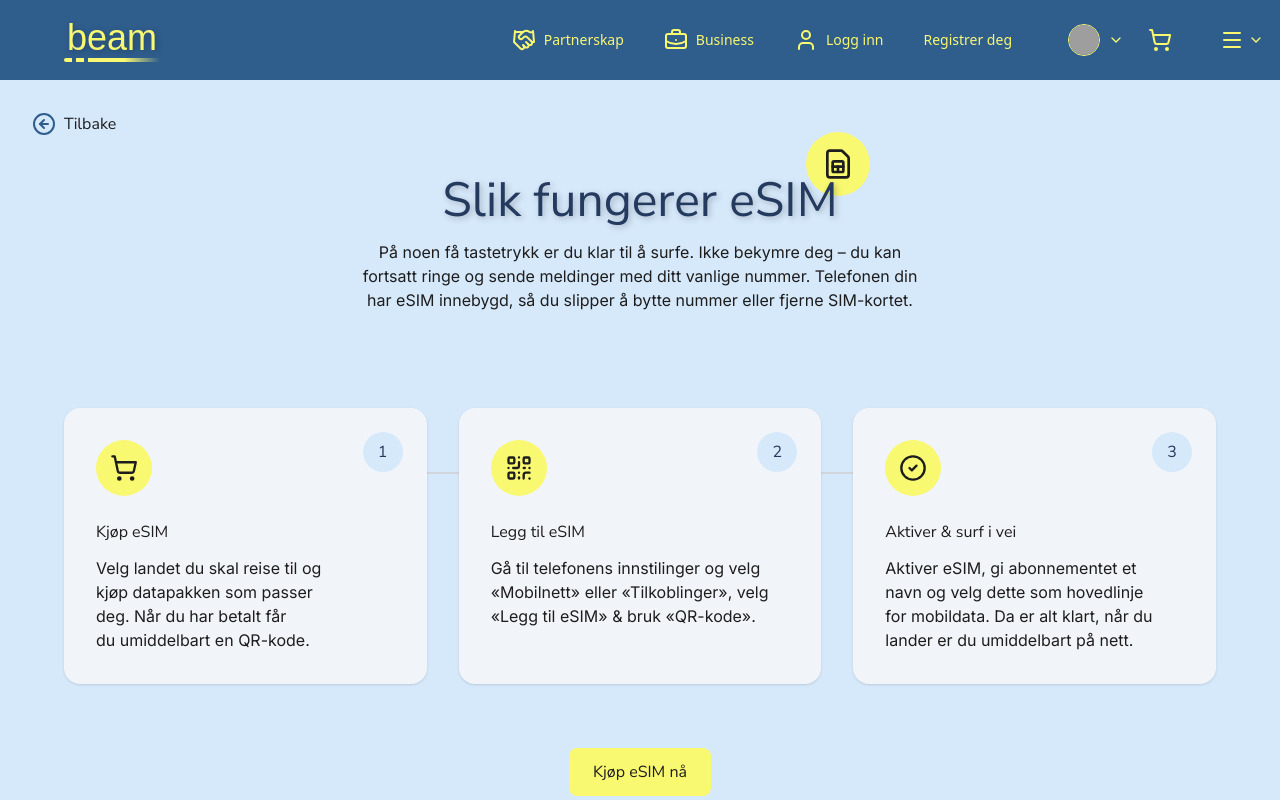
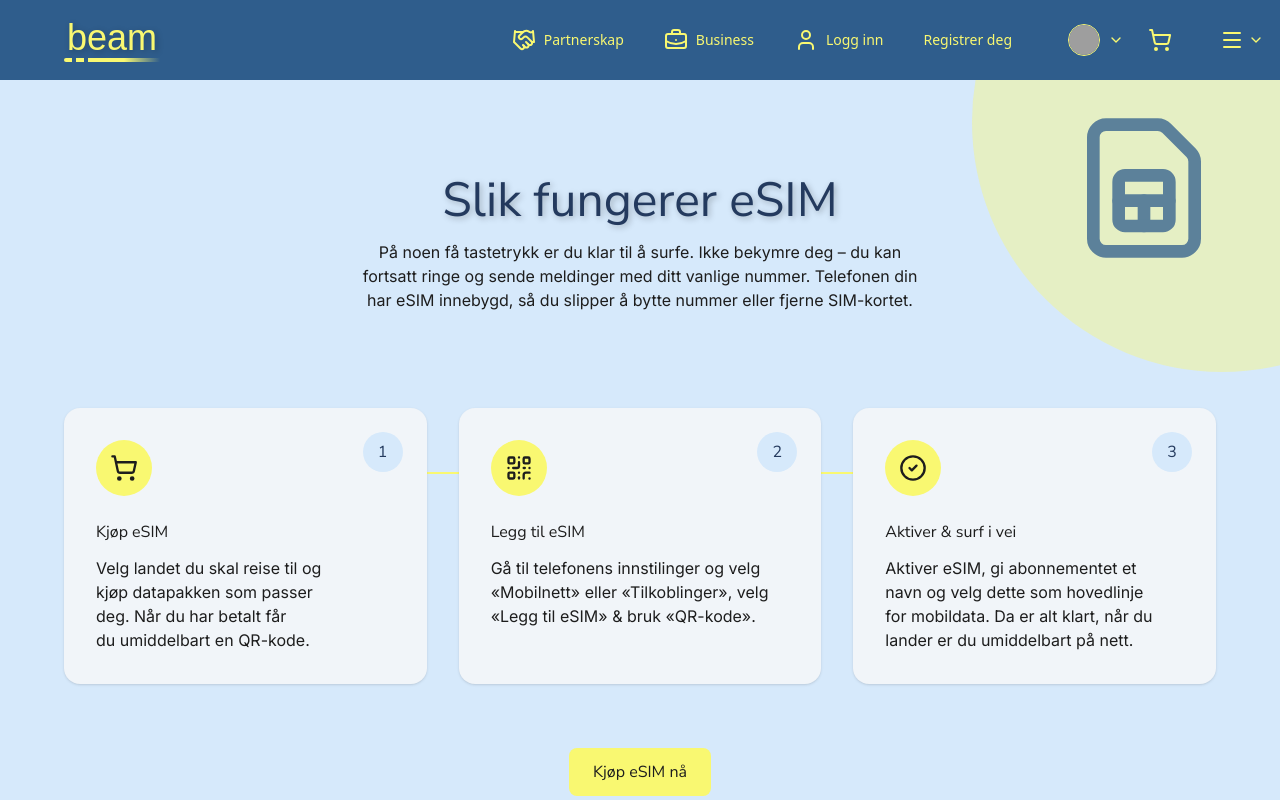
Before and after one commit to sjuriff/project-prototype, a Next.js app: page /info in a window 1280 px wide. Shown: the top 800 px of the page. Built offline with nearby package versions, Linux system fonts and the light colour scheme; grey boxes are pictures that could not be loaded; a web font is replaced by a local one.

Commit message:
Small fix on info hero

```diff
--- a/components/info/esim-step-hero.tsx
+++ b/components/info/esim-step-hero.tsx
@@ -1,10 +1,18 @@
+'use client'
 import { QrCode, CheckCircle2, CardSim, ShoppingCart } from 'lucide-react';
 import Link from 'next/link';
 import paths from '@/paths';
+import gsap from "gsap";
+import { useGSAP } from "@gsap/react";
+import { useRef } from 'react';
+
 
 import PrimaryButton from '@/components/buttons/primary-button';
+gsap.registerPlugin(useGSAP);
 
 export default function EsimStepHero() {
+  const iconRef = useRef<HTMLDivElement>(null);
+  const containerRef = useRef<HTMLDivElement>(null);
   const steps = [
     {
       number: 1,
@@ -29,15 +37,32 @@ export default function EsimStepHero() {
     }
   ];
 
+  useGSAP(() => {
+
+    if (!iconRef.current) return
+    gsap.fromTo(iconRef.current, {
+      opacity: 0,
+      x: '100%',
+      duration: 0.8,
+    },
+      {
+        opacity: 1,
+        x: 0,
+        duration: 0.7,
+        ease: "power4.out",
+      })
+  }, { scope: containerRef })
+
   return (
-    <div className="min-h-[50vh]  bg-secondary font-body  py-16 px-4 sm:px-6 lg:px-8" >
+    <div ref={containerRef} className="min-h-[50vh] relative  bg-secondary font-body  py-16 px-4 sm:px-6 lg:px-8" >
+      <div ref={iconRef} className="hidden opacity-0  absolute md:block z-0 top-8 md:-top-52 -right-48 items-center h-[500px] w-[500px] flex justify-center gap-3  bg-primary/40 rounded-full" >
+        <CardSim className="h-12 w-12 absolute top-60 left-24  md:w-38 md:h-38 z-0 text-tertiary opacity-75    " />
+      </div>
       <div className="max-w-6xl  mx-auto">
         {/* Hero Header */}
         <div className="text-center   mx-auto  rounded-2xl p-8 mb-16">
           <div className='relative  w-fit mx-auto'>
-            <div className="flex z-0 absolute -top-9 md:-top-11 -right-8  items-center justify-center w-14 h-14 md:w-16 md:h-16 rounded-full mb-6 bg-primary" >
-              <CardSim className="h-6 w-6 md:w-8 md:h-8 text-primary-text" />
-            </div>
+
             <h1 className="mb-4 relative z-10 text-4xl text-nowrap md:text-5xl [text-shadow:2px_2px_6px_rgba(0,0,0,0.25)] font-heading text-secondary-text " >
               Slik fungerer eSIM
             </h1>
@@ -60,7 +85,7 @@ export default function EsimStepHero() {
               <div key={step.number} className="relative">
                 {/* Connector Line */}
                 {index < steps.length - 1 && (
-                  <div className="hidden md:block absolute top-16 left-[60%] w-[80%] h-0.5 bg-gray-300" />
+                  <div className="hidden md:block absolute top-16 left-[60%] w-[80%] h-0.5 bg-primary" />
                 )}
 
                 <div className="relative bg-surface-dim rounded-2xl p-8 shadow-sm hover:shadow-md transition-shadow h-full">
```
